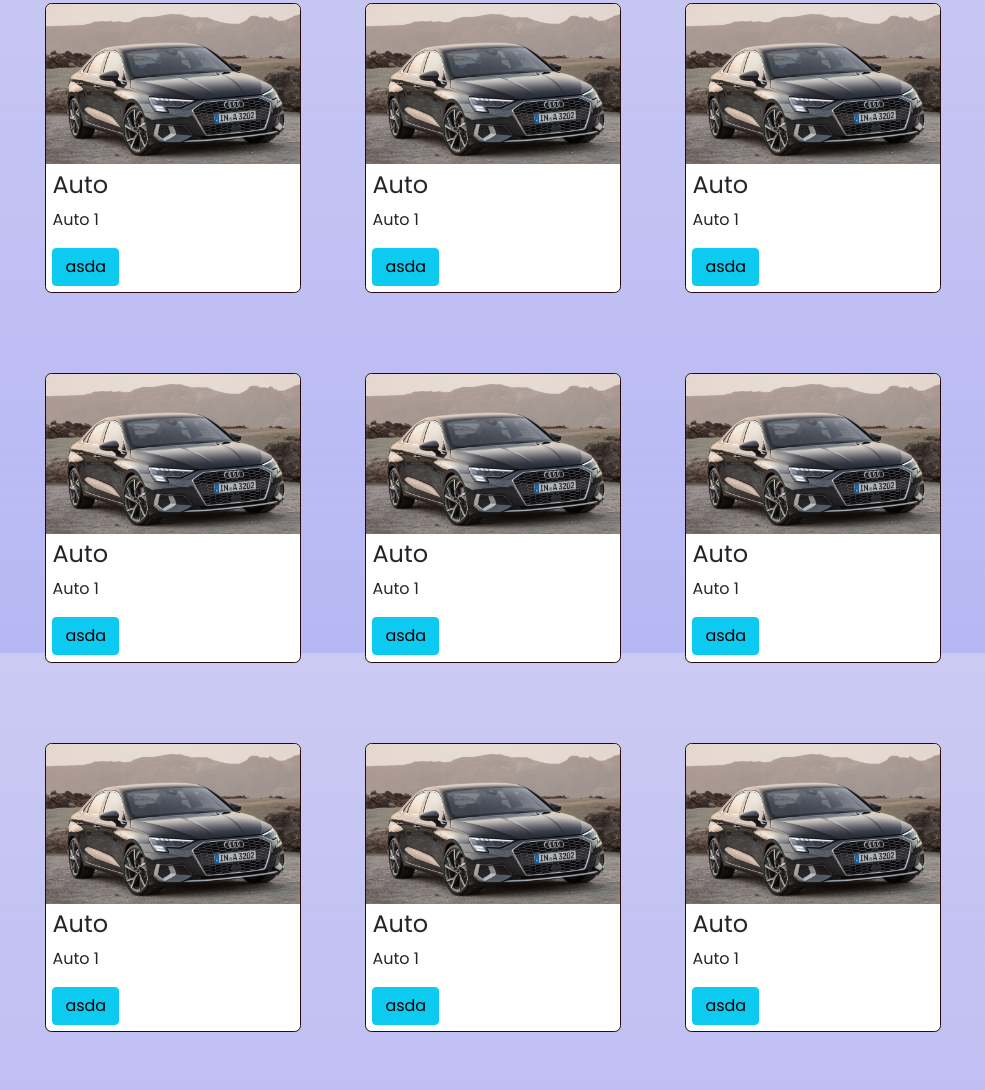
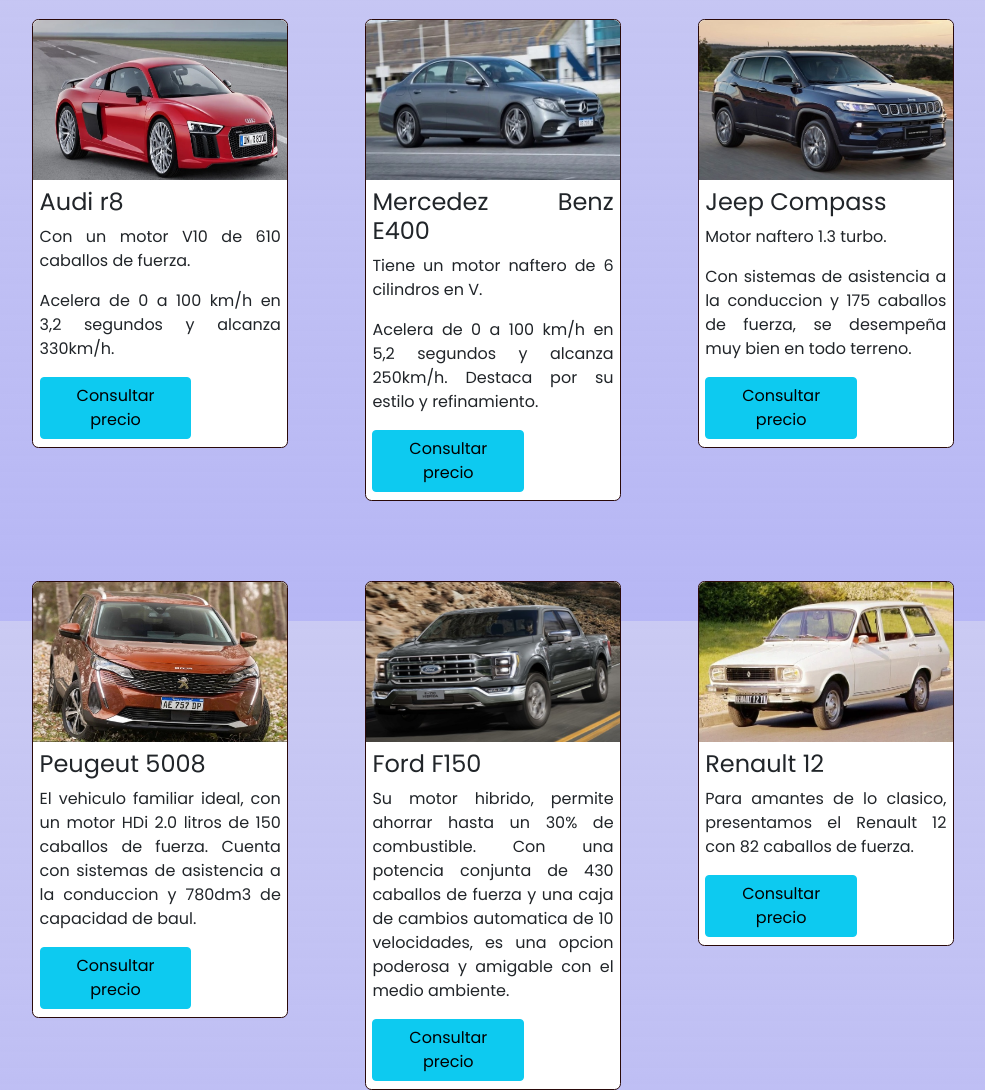
Before and after one commit to NicolasRFL/proyFrontEndCodo, a plain HTML site: page productos.html in a window 1280 px wide. Shown: the part 179-1269 px from the top of the page, without its empty margins (147-1132 px from the left). Drawn offline with nearby package versions, Linux system fonts and the light colour scheme.

Commit message:
Arreglados Productos

```diff
--- a/footNav.css
+++ b/footNav.css
@@ -3,18 +3,20 @@
 
 body {
     font-family: 'Poppins', sans-serif;
+    text-align: justify;
     }
 
 footer{
     display:grid;
     justify-content: center;
     align-content:center;
-    grid-template: 'titulo titulo titulo'
-    'a b c';
+    grid-template: 'titulo titulo titulo titulo'
+    'a b c d';
     padding-left:2vw;
     column-gap: 12vw;
-    background-color: black;
-    height:20vh;
+    row-gap:2vh;
+    background-color: steelblue;
+    height:25vh;
 }
 
 .red{
@@ -22,35 +24,9 @@
     color:white;
     text-align: center;
 }
-
-.fa {
-    padding: 40px;
-    font-size: 70px;
-    width: 150px;
-    text-align: center;
-    text-decoration: none;
-}
-
-.fa:hover {
-    opacity: 0.7;
-}
-
-.fa-facebook {
-    background: #3B5998;
-    color: white;
-    grid-area:a;
-}
-
-.fa-twitter {
-    background: #55ACEE;
-    color: white;
-    grid-area:b;
-}
-
-.fa-instagram {
-    background: #125688;
-    color: white;
-    grid-area:c;
+#linkedin,#mail,#github{
+    height:4vw;
+    padding-right:0.5vw;
 }
 
 #navbar{
@@ -58,7 +34,7 @@
     height:8vh;
     padding-left:1vw;
     display:grid;
-    grid-template-columns:auto auto auto;
+    grid-template-columns:auto auto auto auto;
     column-gap: 1vw;
     grid-template-rows: 8vh;
     justify-content:left;
@@ -86,12 +62,7 @@
     color:white;
 }
 
-.fa:hover{
-    color:navajowhite;
+.icono{
+    height:4vw;
+    padding-right:0.5vw;
 }
-
-.producto{
-    background:white;
-    border-radius:0.8vh;
-    border: 1px solid rgb(41, 9, 9);
-}
--- a/productos.html
+++ b/productos.html
@@ -16,80 +16,72 @@
     <a href="index.html" class="vinculo">Home</a>
     <a href="productos.html" class="vinculo">Productos</a>
     <a href="contacto.html" class="vinculo">Contacto</a>
+    <a href="contacto.html" class="vinculo">Sobre Nosotros</a>
   </nav>
   <section id="muestraProd">
       <h2 class="text-center titulo">Nuestros productos</h2>
       <div class="containerProd">
         <div class="producto">
-          <div><img class="img-responsive img-producto" src="m1.jpeg" alt=""></div>
+          <img class="img-producto" src="aur8.jpeg" alt="">
           <div class="text-producto">
-            <h4>Auto</h4>
-            <p>Auto 1</p>
-            <a href="http://" target="_blank" rel="noopener noreferrer"><button type="button" class="btn btn-info">asda</button></a>
+            <h4>Audi r8</h4>
+            <p>Con un motor V10 de 610 caballos de fuerza.</p>
+            <p>Acelera de 0 a 100 km/h en 3,2 segundos y alcanza 330km/h.</p>
+          </div>
+          <div class="compra">
+            <button href="#" type="button" class="btn btn-info">Consultar precio</button>
           </div>
         </div>
         <div class="producto">
-          <div><img class="img-responsive img-producto" src="m1.jpeg" alt=""></div>
+          <img class="img-producto" src="me400.jpeg" alt="">
           <div class="text-producto">
-            <h4>Auto</h4>
-            <p>Auto 1</p>
-            <a href="http://" target="_blank" rel="noopener noreferrer"><button type="button" class="btn btn-info">asda</button></a>
+            <h4>Mercedez Benz E400</h4>
+            <p>Tiene un motor naftero de 6 cilindros en V.</p>
+            <p>Acelera de 0 a 100 km/h en 5,2 segundos y alcanza 250km/h. Destaca por su estilo y refinamiento.</p>
+          </div>
+          <div class="compra">
+            <button href="#" type="button" class="btn btn-info">Consultar precio</button>
           </div>
         </div>
         <div class="producto">
-          <div><img class="img-responsive img-producto" src="m1.jpeg" alt=""></div>
+          <img class="img-producto" src="jeep.jpeg" alt="">
           <div class="text-producto">
-            <h4>Auto</h4>
-            <p>Auto 1</p>
-            <a href="http://" target="_blank" rel="noopener noreferrer"><button type="button" class="btn btn-info">asda</button></a>
+            <h4>Jeep Compass</h4>
+            <p>Motor naftero 1.3 turbo.</p>
+            <p>Con sistemas de asistencia a la conduccion y 175 caballos de fuerza, se desempeña muy bien en todo terreno.</p>
+          </div>
+          <div class="compra">
+            <button href="#" type="button" class="btn btn-info">Consultar precio</button>
           </div>
         </div>
         <div class="producto">
-          <div><img class="img-responsive img-producto" src="m1.jpeg" alt=""></div>
+          <img class="img-producto" src="p5008.jpeg" alt="">
           <div class="text-producto">
-            <h4>Auto</h4>
-            <p>Auto 1</p>
-            <a href="http://" target="_blank" rel="noopener noreferrer"><button type="button" class="btn btn-info">asda</button></a>
+            <h4>Peugeut 5008</h4>
+            <p>El vehiculo familiar ideal, con un motor HDi 2.0 litros de 150 caballos de fuerza. Cuenta con sistemas de asistencia a la conduccion y 780dm3 de capacidad de baul.</p>
+          </div>
+          <div class="compra">
+            <button href="#" type="button" class="btn btn-info">Consultar precio</button>
           </div>
         </div>
         <div class="producto">
-          <div><img class="img-responsive img-producto" src="m1.jpeg" alt=""></div>
+          <img class="img-producto" src="f12.jpeg" alt="">
           <div class="text-producto">
-            <h4>Auto</h4>
-            <p>Auto 1</p>
-            <a href="http://" target="_blank" rel="noopener noreferrer"><button type="button" class="btn btn-info">asda</button></a>
+            <h4>Ford F150</h4>
+            <p>Su motor hibrido, permite ahorrar hasta un 30% de combustible. Con una potencia conjunta de 430 caballos de fuerza y una caja de cambios automatica de 10 velocidades, es una opcion poderosa y amigable con el medio ambiente.</p>
+          </div>
+          <div class="compra">
+            <button href="#" type="button" class="btn btn-info">Consultar precio</button>
           </div>
         </div>
         <div class="producto">
-          <div><img class="img-responsive img-producto" src="m1.jpeg" alt=""></div>
+          <img class="img-producto" src="r12.jpeg" alt="">
           <div class="text-producto">
-            <h4>Auto</h4>
-            <p>Auto 1</p>
-            <a href="http://" target="_blank" rel="noopener noreferrer"><button type="button" class="btn btn-info">asda</button></a>
+            <h4>Renault 12</h4>
+            <p>Para amantes de lo clasico, presentamos el Renault 12 con 82 caballos de fuerza.</p>
           </div>
-        </div>
-        <div class="producto">
-          <div><img class="img-responsive img-producto" src="m1.jpeg" alt=""></div>
-          <div class="text-producto">
-            <h4>Auto</h4>
-            <p>Auto 1</p>
-            <a href="http://" target="_blank" rel="noopener noreferrer"><button type="button" class="btn btn-info">asda</button></a>
-          </div>
-        </div>
-        <div class="producto">
-          <div><img class="img-responsive img-producto" src="m1.jpeg" alt=""></div>
-          <div class="text-producto">
-            <h4>Auto</h4>
-            <p>Auto 1</p>
-            <a href="http://" target="_blank" rel="noopener noreferrer"><button type="button" class="btn btn-info">asda</button></a>
-          </div>
-        </div>
-        <div class="producto">
-          <div><img class="img-responsive img-producto" src="m1.jpeg" alt=""></div>
-          <div class="text-producto">
-            <h4>Auto</h4>
-            <p>Auto 1</p>
-            <a href="http://" target="_blank" rel="noopener noreferrer"><button type="button" class="btn btn-info">asda</button></a>
+          <div class="compra">
+            <button href="#" type="button" class="btn btn-info">Consultar precio</button>
           </div>
         </div>
       </div>
@@ -115,9 +107,18 @@
     </section>
     <footer id="redes">
       <h4 class="red">Nuestras redes</h4>
-      <a href="#" class="fa fa-facebook" > </a>
-      <a href="#" class="fa fa-twitter"></a>
-      <a href="#" class="fa fa-instagram"></a>
+      <a href="" class="text-light">
+        <img class="icono" src="envelope-fill.svg" ><strong>Mail</strong></img>
+      </a>
+      <a href="" class="text-light">
+        <img class="icono" src="twitter.svg" ><strong>Twitter</strong></img>
+      </a>
+      <a href="" class="text-light">
+        <img class="icono" src="envelope-fill.svg" ><strong>Facebook</strong></img>
+      </a>
+      <a href="" class="text-light">
+        <img class="icono" src="instagram.svg" ><strong>Instagram</strong></img>
+      </a>
     </footer>
 </body>
 </html>
--- a/styleEnd.css
+++ b/styleEnd.css
@@ -1,18 +1,19 @@
 #carousel{
-    padding-top:10vh;
+    padding-top:4vh;
     padding-bottom:10vh;
 }
 
 #bienvenida{
     background-color:rgba(7, 31, 136, 0.726);
-    height:100vh;
-    padding-top:14vh;
+    padding-top:12vh;
 }
 
 #presentacion{
     background: white;
     border: 3px solid rgb(41, 9, 9);
     padding:1vw 1vw 0vw 1vw;
+    height: 60.8vh;
+    overflow-y: auto;
 }
 
 #demo{
@@ -55,10 +56,18 @@
     margin-bottom:5vh;
 }
 
-.img-producto{
-    border-radius: 0.8vh 0.8vh 0 0;
+.muestraTexto{
+    font-size:18px;
+    overflow-y: auto;
+    max-height: 40vw;
 }
 
-.text-producto{
-    margin:0.5vw;
+.vinculoT{
+    align-self:flex-end;
 }
+
+#nombre{
+    font-size: 6vw;
+    font-family: 'Times new roman', cursive;
+    color:white;
+}
--- a/styleProd.css
+++ b/styleProd.css
@@ -1,20 +1,19 @@
 .containerProd{
     display:grid;
     justify-content: center;
-    align-content:center;
-    grid-template-columns: 20vw 20vw 20vw;
-    column-gap: 5vw;
+    grid-template-columns: 80vw;
     row-gap: 10vh;
 }
 
-.img-producto{
-    width: 100%;
-    max-height: 20vh;
+@media only screen and (min-width: 768px){
+.containerProd{
+    grid-template-columns: 20vw 20vw 20vw;
+    column-gap: 6vw;
+}
 }
 
 #muestraProd{
     padding-top:8vh;
-    height:180vh;
     background-image: linear-gradient(
         to bottom,
         rgba(150, 150, 231, 0.5),
@@ -28,20 +27,29 @@
 }
 
 section{
-    margin-top:4vh;
-    padding-bottom:4vh;
+    padding-bottom:10vh;
 }
 
 .titulo{
     margin-bottom:6vh;
+    padding-top:6vh;
 }
 
 .img-producto{
     border-radius: 0.8vh 0.8vh 0 0;
+    grid-area: a;
+    width: 100%;
+    height:160px;
 }
 
 .text-producto{
-    margin:0.5vw;
+    padding:1vh 0.5vw 0 0.5vw;
+    grid-area: b;
+}
+
+.compra{
+    grid-area:c;
+    padding-left:0.5vw;
 }
 
 textarea{
@@ -63,5 +71,18 @@
 
 #prodConsulta{
     padding-top:4vh;
-    margin-bottom:4vh;
+    background-color: teal;
 }
+
+.producto{
+    display:grid;
+    grid-template-rows: auto auto auto;
+    background:white;
+    border-radius:0.8vh;
+    border: 1px solid rgb(41, 9, 9);
+    grid-template-areas:"a a a"
+    "b b b"
+    "c d d";
+    padding-bottom:1vh;
+    height:fit-content;
+}
```
Also changed, not shown: contacto.html (+17 -8 lines), index.html (+35 -15 lines), aur8.jpeg (added), envelope-fill.svg (added), f12.jpeg (added), facebook.svg (added), graficos.png (deleted), instagram.svg (added), jeep.jpeg (added), mape.png (added), me400.jpeg (added), p5008.jpeg (added), r12.jpeg (added), twitter.svg (added).
